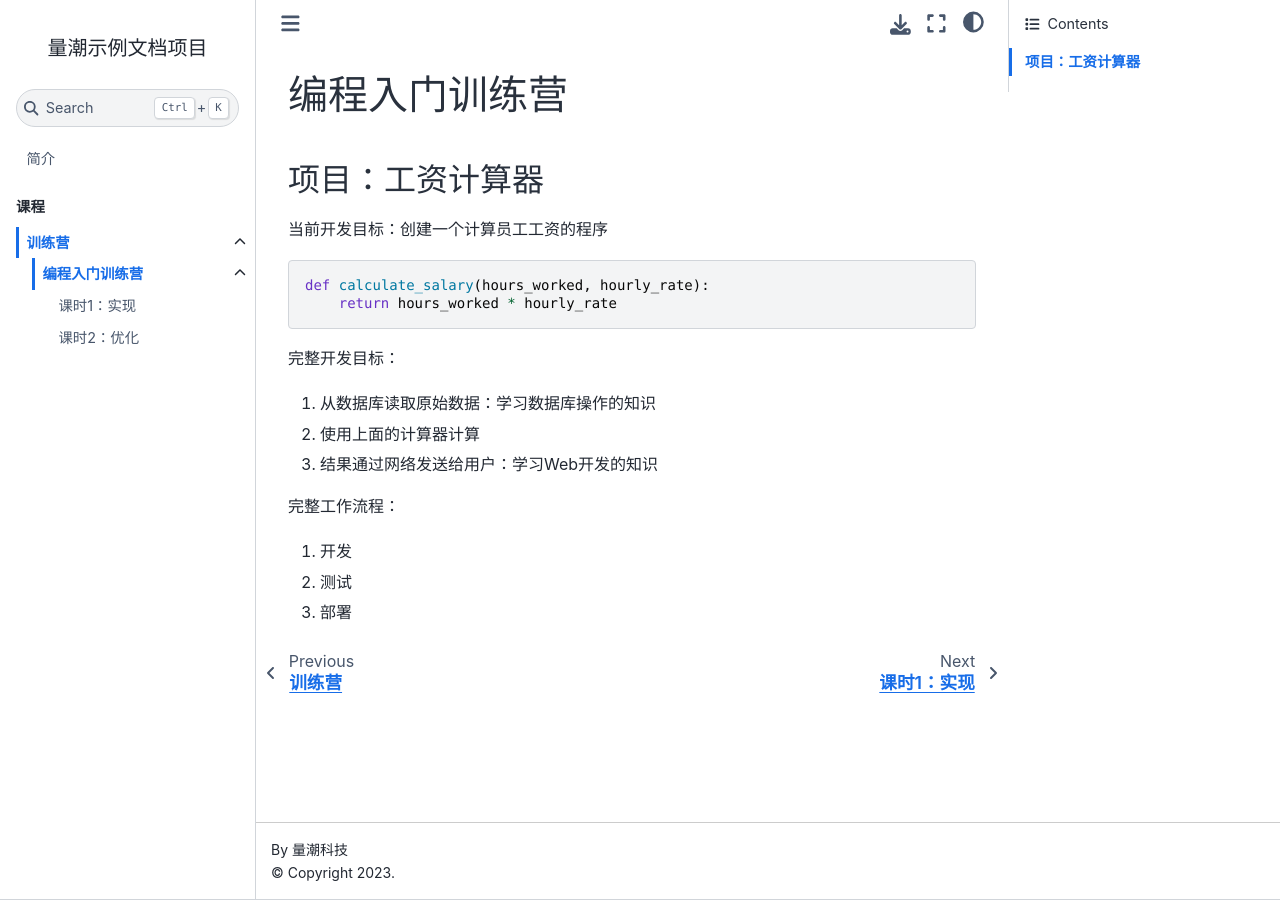
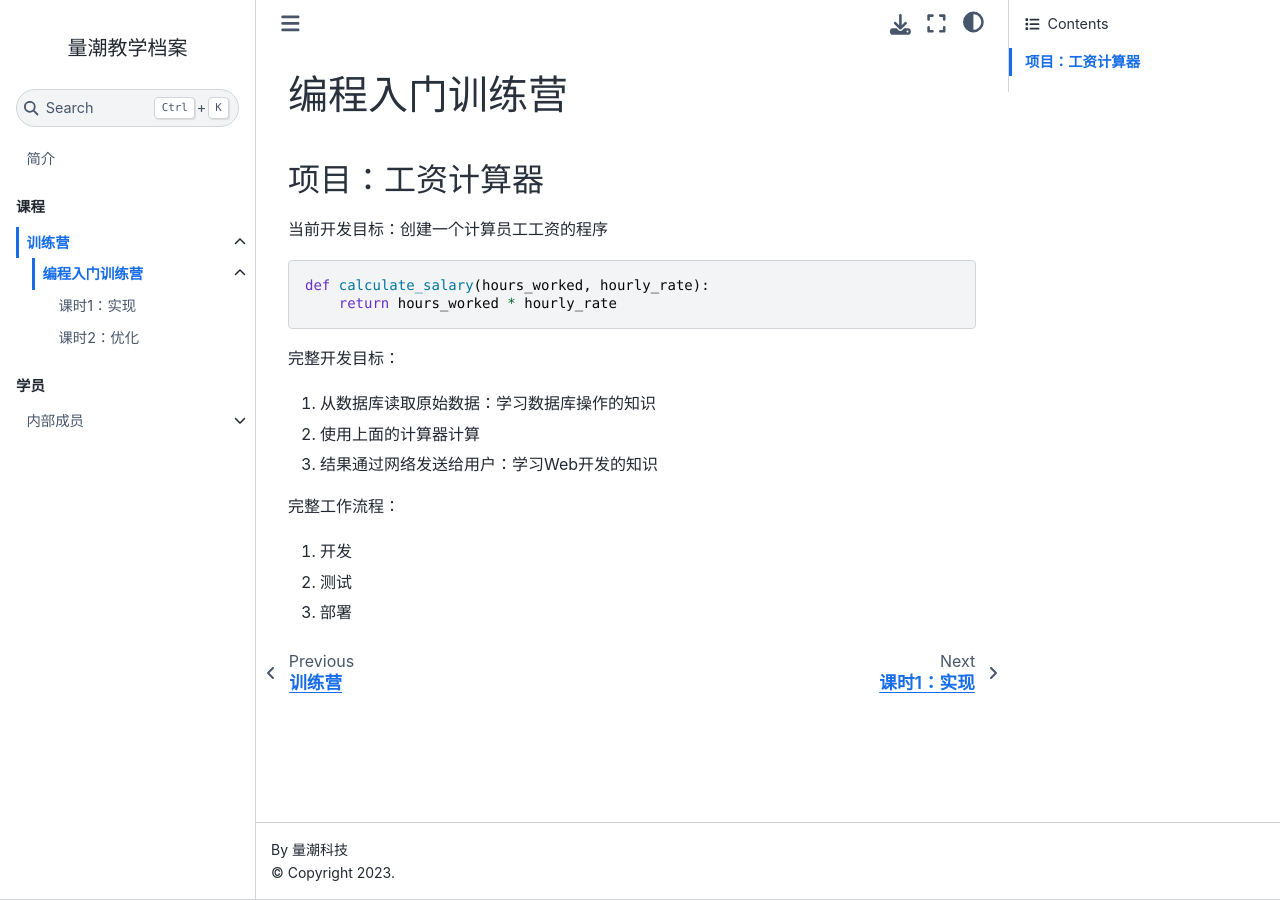
Before and after one commit to quanttide/quanttide-profile-of-teaching, a Jupyter Book: the page built from courses/bootcamps/programming/README.md, in a window 1280 px wide. Built offline with Jupyter Book 1.0.4 settings and Sphinx 7.4.7 and the Sphinx Book theme 1.1.4, drawn with Linux system fonts in a browser that asks for light colours.

Commit message:
feat: 内部学员

```diff
--- a/_config.yml
+++ b/_config.yml
@@ -1,7 +1,7 @@
 # https://jupyterbook.org/en/stable/customize/config.html
-name: quanttide-example-of-documentation
-title: 量潮示例文档项目
+name: quanttide-profile-of-teaching
+title: 量潮教学档案
 author: 量潮科技
-description: 量潮文档项目实例
+description: 量潮教学档案
 # Jupyter Book Config
 only_build_toc_files: true
--- a/_toc.yml
+++ b/_toc.yml
@@ -9,3 +9,9 @@ parts:
       sections:
       - file: courses/bootcamps/programming/lecture1.md
       - file: courses/bootcamps/programming/lecture2.md
+- caption: 学员
+  chapters:
+  - file: learners/staff/README.md
+    sections:
+    - file: learners/staff/tech.md
+    - file: learners/staff/research.md
--- /dev/null
+++ b/learners/staff/README.md
@@ -0,0 +1 @@
+# 内部成员
```
Also changed, not shown: README.md (+1 -1 lines), learners/staff/research.md (added, +1 -0 lines), learners/staff/tech.md (added, +1 -0 lines).
